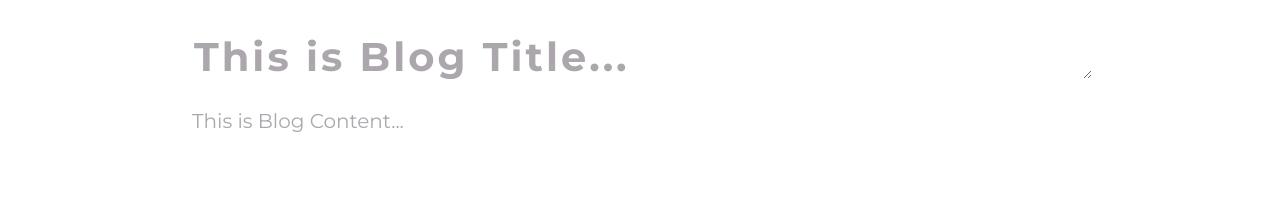
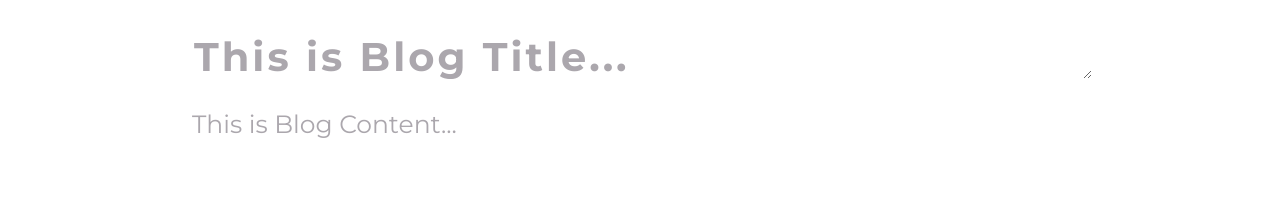
Before and after one commit to love1024/LearningKin, an Angular app: page / in a window 1280 px wide. Shown: the top 199 px of the page. Built offline with nearby package versions, Linux system fonts and the light colour scheme.

Commit message:
Added style

```diff
--- a/src/app/creator/creator.component.scss
+++ b/src/app/creator/creator.component.scss
@@ -41,9 +41,9 @@ h2 {
 .content {
   @include common();
   min-height: 30px;
-  font-size: 20px;
+  font-size: 25px;
   font-weight: 400;
-  color:gray;
+  color:#282525;
   cursor: text;
   word-wrap: break-word;
 }
```
